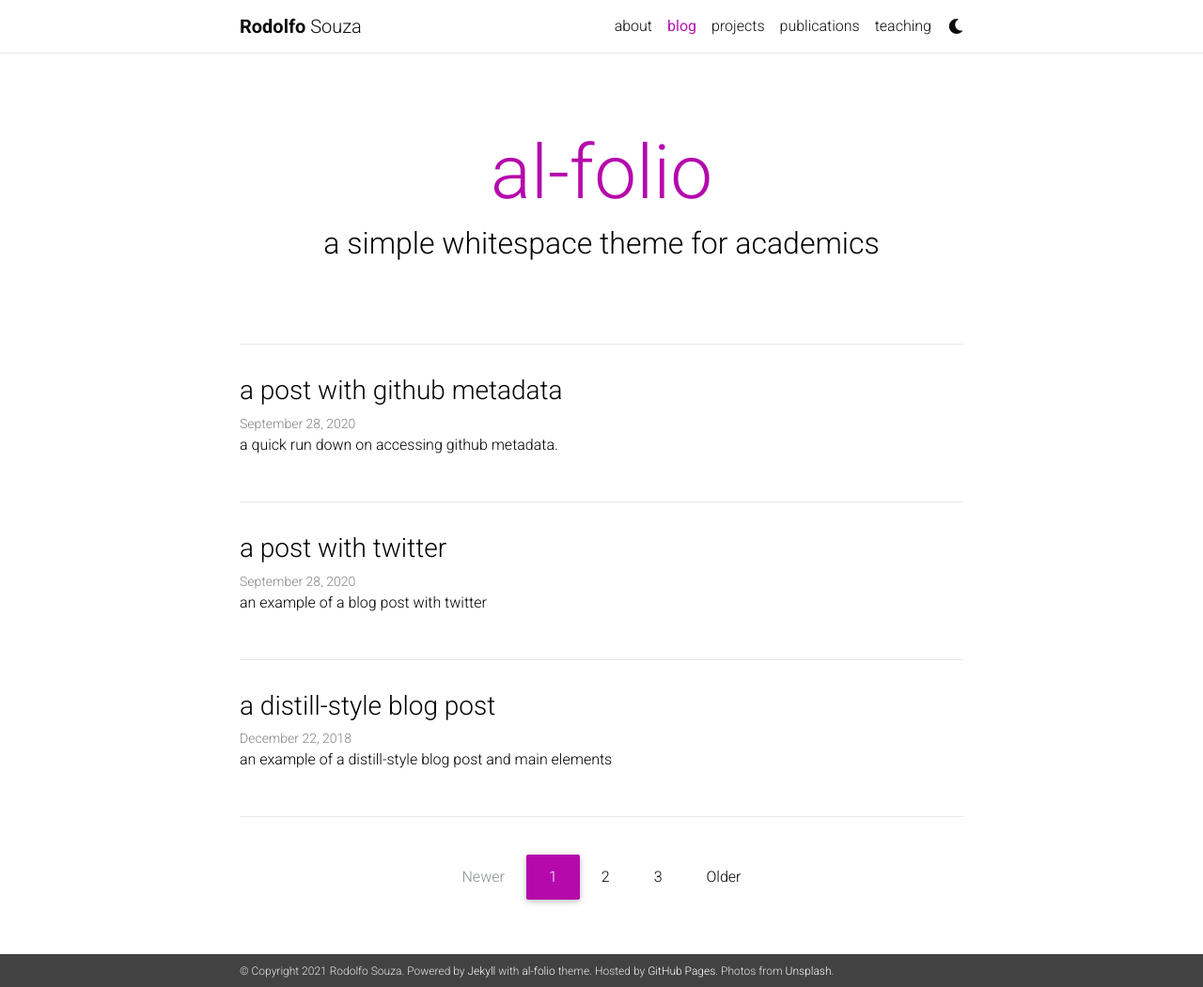
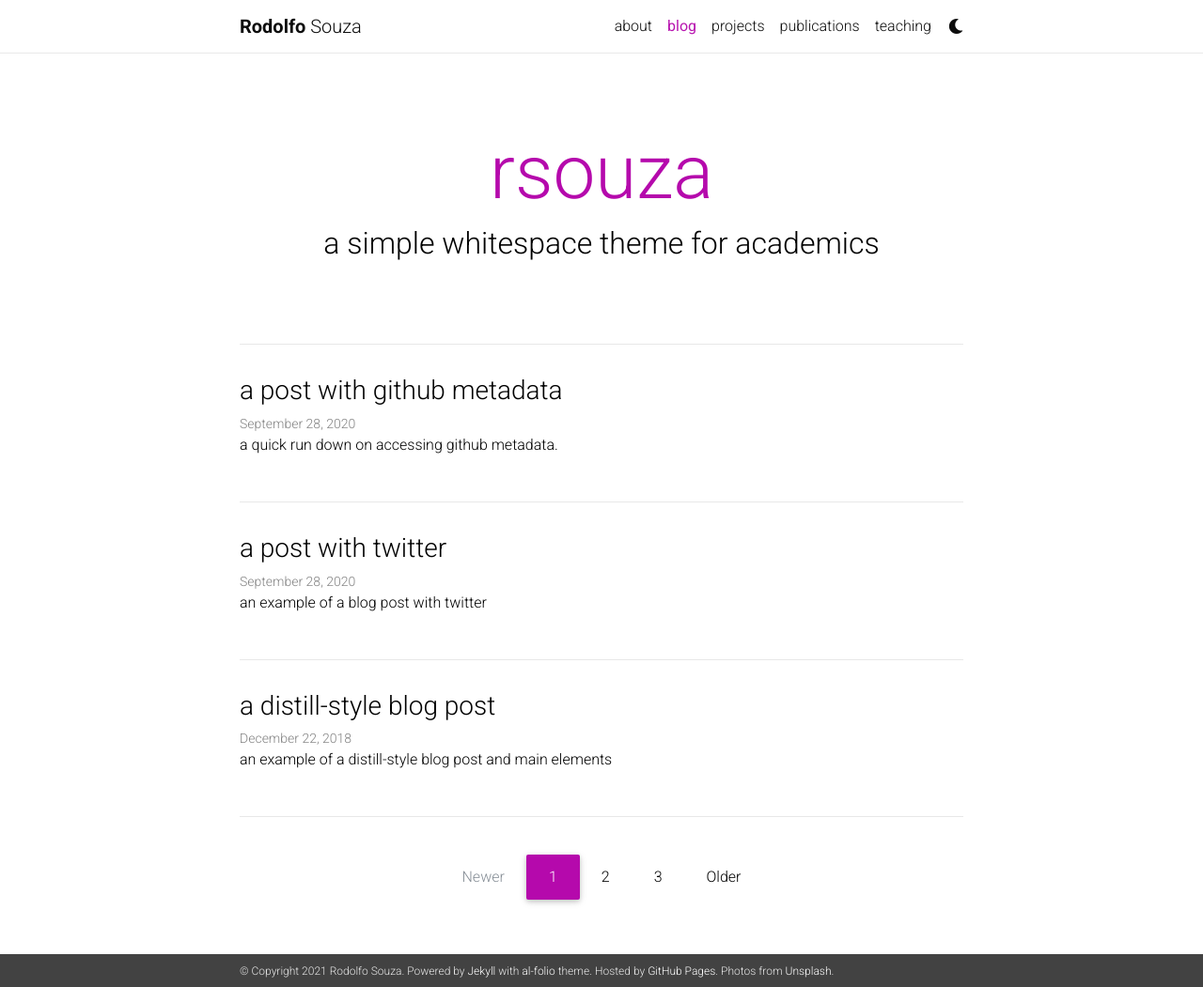
Before and after one commit to rodolfomssouza/rsouza, a Jekyll site: the page built from blog/index.html, in a window 1280 px wide and 1051 px high. Shown: the whole window at 94% size. Built offline with Jekyll 4.4.1, drawn with Linux system fonts in a browser that asks for light colours; nearby versions of some CDN libraries; the list of posts is cut into pages by our own code; a style sheet for code colours, icons or effects is not loaded.

Commit message:
First commit

```diff
--- a/_config.yml
+++ b/_config.yml
@@ -14,7 +14,7 @@
   Photos from <a href="https://unsplash.com" target="_blank">Unsplash</a>.
 
 icon: 🔥 # the emoji used as the favicon
-url:  # the base hostname & protocol for your site
+url:  "https://rodolfomssouza.github.io" # the base hostname & protocol for your site
 baseurl: "/rsouza" # the subpath of your site, e.g. /blog/
 last_updated: false # set to true if you want to display last updated in the footer
 impressum_path:  # set to path to include impressum link in the footer, use the same path as permalink in a page, helps to conform with EU GDPR
@@ -42,19 +42,19 @@
 # Social integration
 # -----------------------------------------------------------------------------
 
-github_username: # your GitHub user name
+github_username: rodolfomssouza # your GitHub user name
 gitlab_username: # your GitLab user name
 twitter_username: rodolfomssouza # your Twitter handle
 linkedin_username: # your LinkedIn user name
 scholar_userid: # your Google Scholar ID
-orcid_id: # your ORCID ID
+orcid_id: 0000-0001-7551-0505 # your ORCID ID
 medium_username: # your Medium username
 quora_username: # your Quora username
 publons_id: # your ID on Publons
 research_gate_profile: # your profile on ResearchGate
 blogger_url: # your blogger URL
 work_url: # work page URL
-keybase_username: # your keybase user name
+keybase_username: rsouza # your keybase user name
 wikidata_id: # your wikidata id
 
 contact_note: >
@@ -67,7 +67,7 @@
 # Blog
 # -----------------------------------------------------------------------------
 
-blog_name: al-folio  # your blog must have a name for it to show up in the nav bar
+blog_name: rsouza  # your blog must have a name for it to show up in the nav bar
 blog_description: a simple whitespace theme for academics
 permalink: /blog/:year/:title/
 
```
